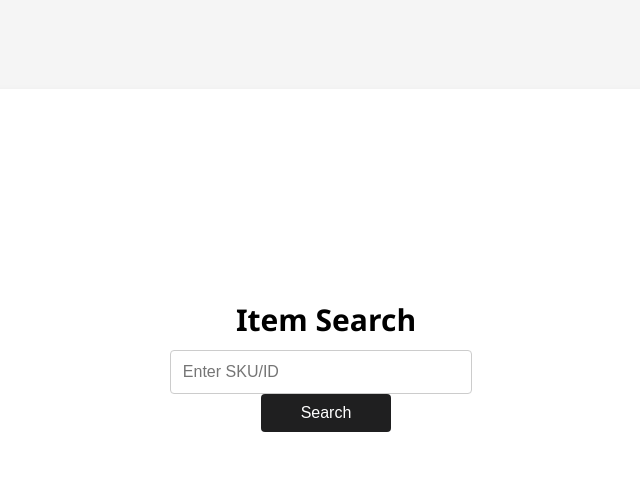
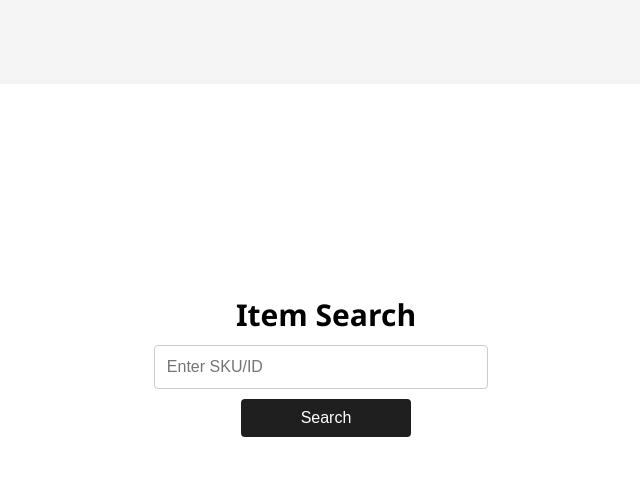
Before and after one commit to KenjiDoom/Inventory, a Flask app: page /search in a window 1280 px wide. Shown: the top 494 px of the page, without its empty margins (314-954 px from the left). Run offline with Flask 3, Linux system fonts and the light colour scheme.

Commit message:
button has spacing between input dialog

```diff
--- a/templates/search.html
+++ b/templates/search.html
@@ -43,13 +43,14 @@
         }
 
         button {
-            padding: 10px 40px;
+            padding: 10px 60px;
             font-size: 16px;
             background-color: #1f1f20;
             color: #fff;
             border: none;
             border-radius: 4px;
             cursor: pointer;
+            margin-top: 10px;
         }
 
         button:hover {
```
